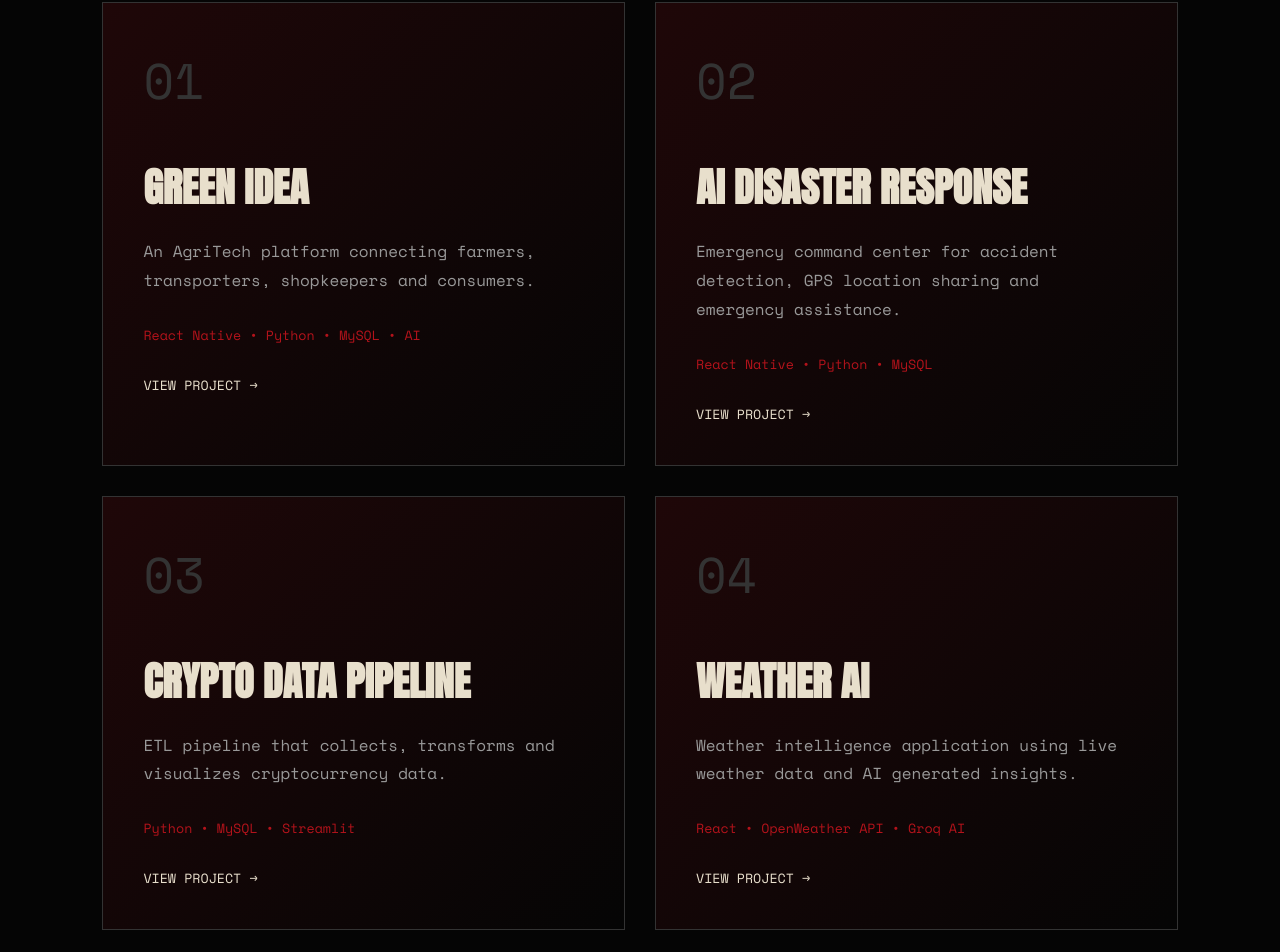
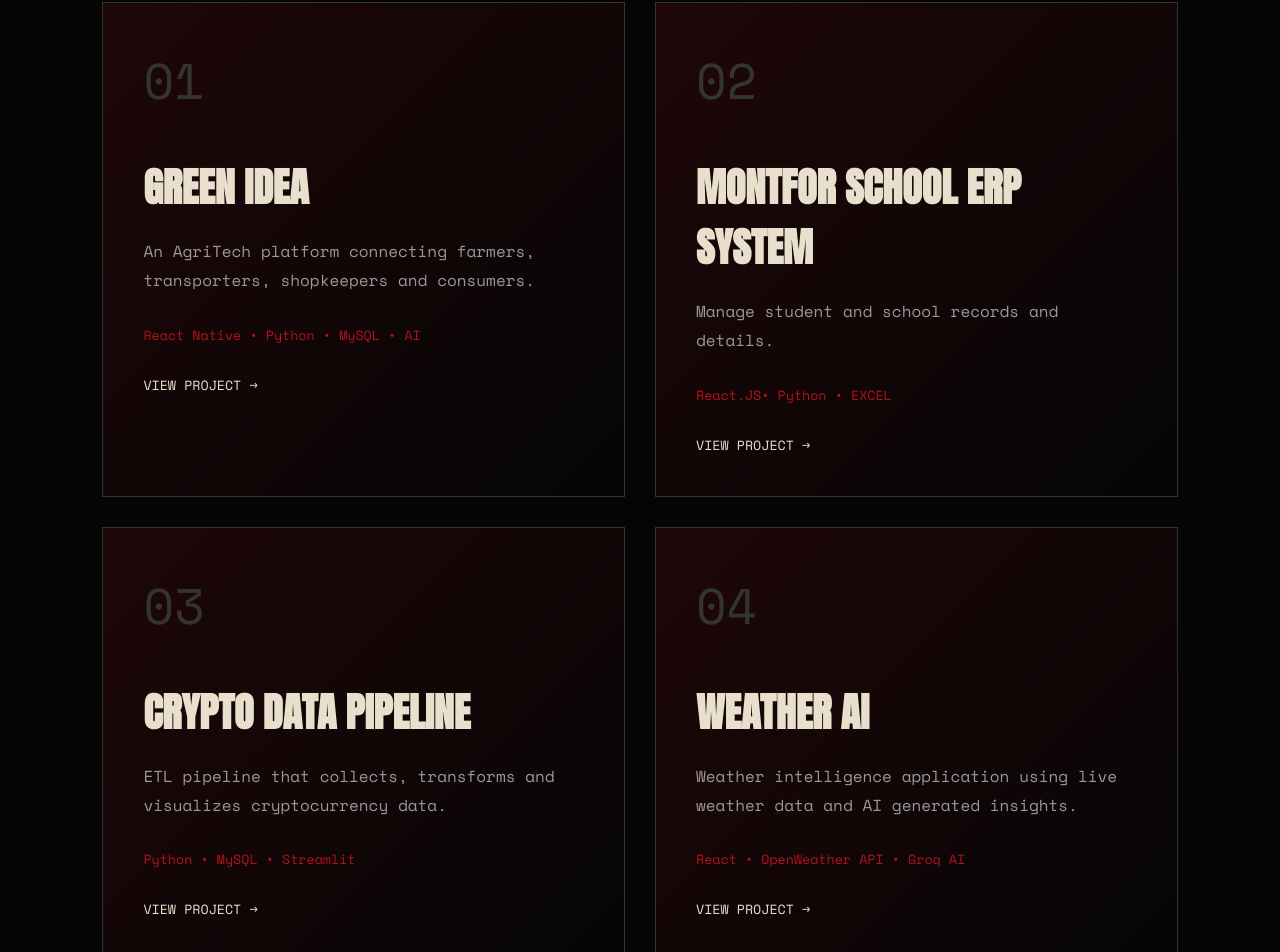
Before and after one commit to METHUNSM001/methun-profile, a React (Vite) app: page / in a window 1280 px wide. Shown: the part 2805-3757 px from the top of the page. Built offline with nearby package versions, Linux system fonts and the light colour scheme.

Commit message:
Update Projects.jsx

```diff
--- a/src/components/Projects.jsx
+++ b/src/components/Projects.jsx
@@ -3,7 +3,7 @@ import { motion } from "framer-motion";
 
 const projects = [
   ["GREEN IDEA", "An AgriTech platform connecting farmers, transporters, shopkeepers and consumers.", "React Native • Python • MySQL • AI"],
-  ["AI DISASTER RESPONSE", "Emergency command center for accident detection, GPS location sharing and emergency assistance.", "React Native • Python • MySQL"],
+  ["MONTFOR SCHOOL ERP SYSTEM", "Manage student and school records and details.", "React.JS• Python • EXCEL"],
   ["CRYPTO DATA PIPELINE", "ETL pipeline that collects, transforms and visualizes cryptocurrency data.", "Python • MySQL • Streamlit"],
   ["WEATHER AI", "Weather intelligence application using live weather data and AI generated insights.", "React • OpenWeather API • Groq AI"]
 ];
```
